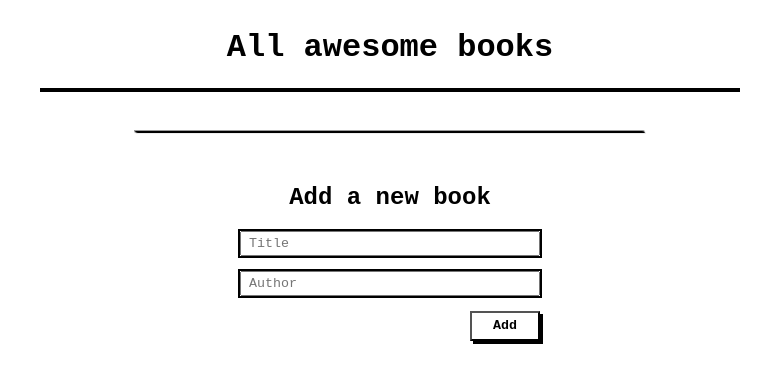
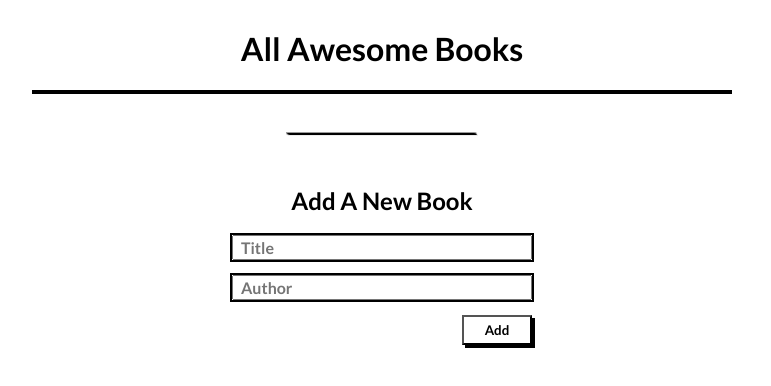
Before and after one commit to waseemqureshi2020/My-Awesome-Books, a website: page index.html in a window 1280 px wide. Shown: the whole page, without its empty margins (258-1029 px from the left). Drawn offline with Linux system fonts and the light colour scheme.

Commit message:
Update UI And Work On Styles
Update UI And Work On Styles

```diff
--- a/index.html
+++ b/index.html
@@ -9,11 +9,11 @@
 </head>
 <body>
     <main id="main">
-        <h1>All awesome books</h1>
+        <h1>All Awesome Books</h1>
         <ul id="awesomeBooks"></ul>
         <hr>
 
-        <h2>Add a new book</h2>
+        <h2>Add A New Book</h2>
         <small id="error"></small>
         <form action="">
             <input type="text" name="title" id="title" placeholder="Title">
--- a/style.css
+++ b/style.css
@@ -1,6 +1,8 @@
+@import url('https://fonts.googleapis.com/css2?family=Lato:wght@700&display=swap');
 * {
   box-sizing: border-box;
-  font-family: 'Courier New', Courier, monospace;
+  font-family: 'Lato', sans-serif;
+  font-weight: 700;
 }
 
 #error {
@@ -19,7 +21,6 @@ h1 {
 }
 
 main {
-  width: 100vw;
   display: flex;
   flex-direction: column;
   align-items: center;
@@ -53,7 +54,7 @@ main {
 }
 
 hr {
-  width: 40vw;
+  width: 15vw;
   height: 4px;
   background: black;
   margin-bottom: 30px;
@@ -68,6 +69,7 @@ input {
   margin-bottom: 15px;
   outline: 2px solid black;
   padding-left: 7px;
+  font-size: 16px;
 }
 
 form {
```
